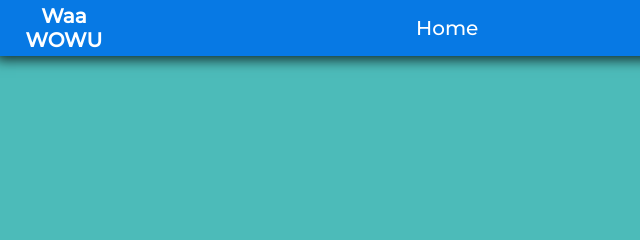
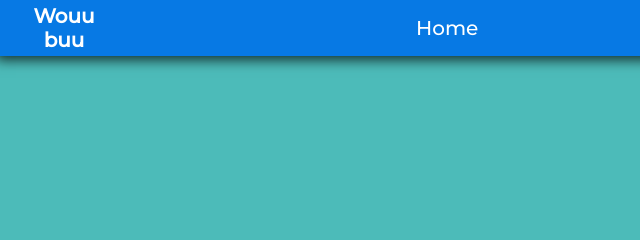
Before and after one commit to Type25A1/weewoo, a plain HTML site: page index.html in a window 1280 px wide. Shown: the top 240 px of the page, 0-640 px from the left. Drawn offline with Linux system fonts and the light colour scheme.

Commit message:
i changed the logo!

```diff
--- a/index.html
+++ b/index.html
@@ -18,7 +18,7 @@
     <nav>
       <div class="logo">
         <a href="/index.html">
-          <h1>Waa WOWU</h1>
+          <h1>Wouu buu</h1>
         </a>
       </div>
       <div class="navlinks">
```
